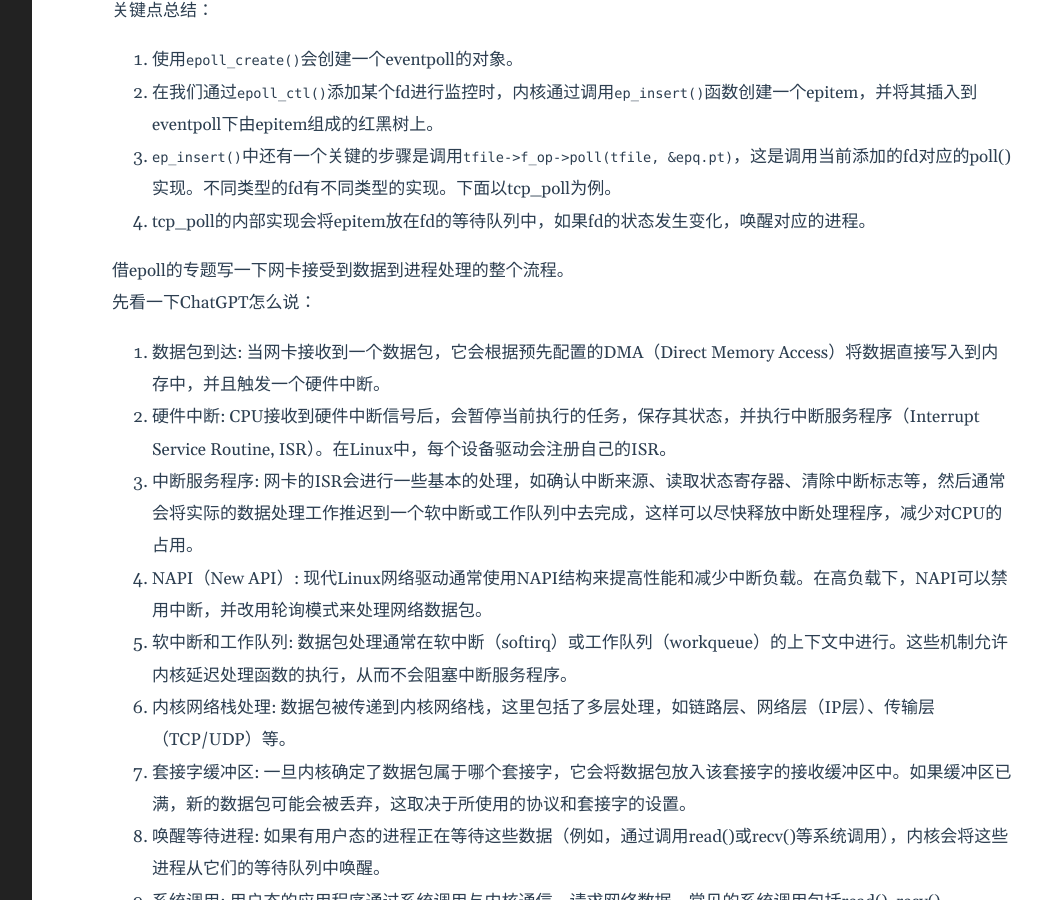
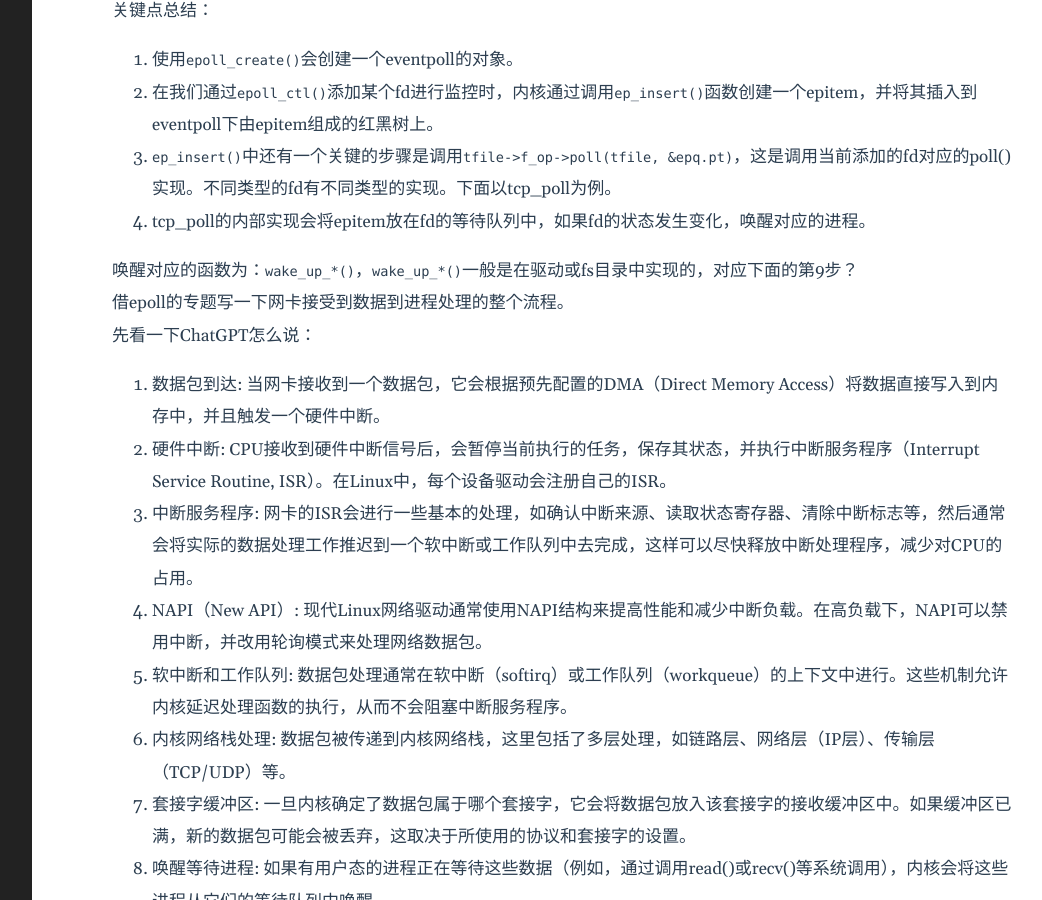
Before and after one commit to lclgo/lclgo.github.io, a Jekyll site: the page built from _posts/draft/2020-01-01-draft.md, in a window 1280 px wide and 900 px high, scrolled down 745 px. Shown: the whole window, without its empty margins (188-1230 px from the left). Built offline with Jekyll 4.4.1, drawn with Linux system fonts in a browser that asks for light colours.

Commit message:
wake_up and wait queue and soft irq

```diff
--- a/_posts/draft/2020-01-01-draft.md
+++ b/_posts/draft/2020-01-01-draft.md
@@ -36,6 +36,8 @@ epoll实现的文档实现可以参考：<https://www.jxhs.me/2021/04/08/linux%E
 2. 在我们通过`epoll_ctl()`添加某个fd进行监控时，内核通过调用`ep_insert()`函数创建一个epitem，并将其插入到eventpoll下由epitem组成的红黑树上。
 3. `ep_insert()`中还有一个关键的步骤是调用`tfile->f_op->poll(tfile, &epq.pt)`，这是调用当前添加的fd对应的poll()实现。不同类型的fd有不同类型的实现。下面以tcp_poll为例。
 4. tcp_poll的内部实现会将epitem放在fd的等待队列中，如果fd的状态发生变化，唤醒对应的进程。
+
+唤醒对应的函数为：`wake_up_*()`，`wake_up_*()`一般是在驱动或fs目录中实现的，对应下面的第9步？
 
 借epoll的专题写一下网卡接受到数据到进程处理的整个流程。
 
```
